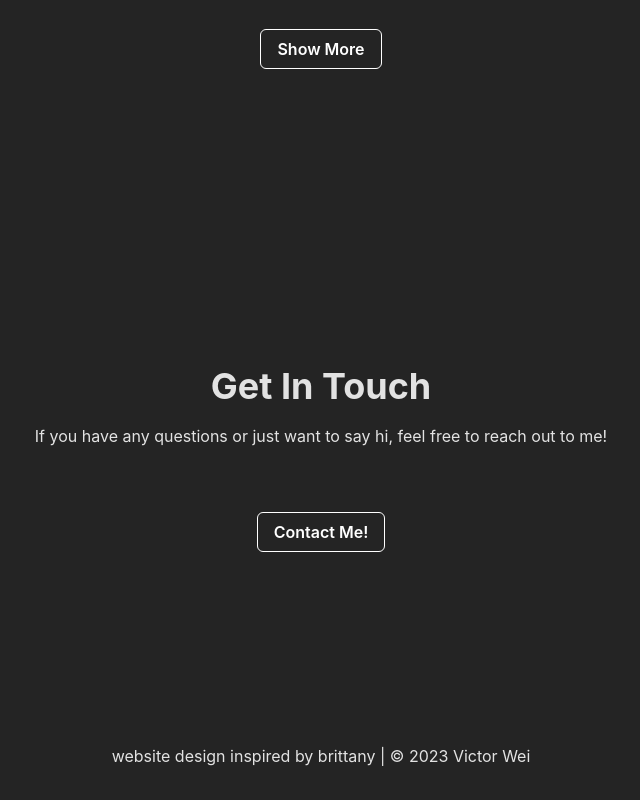
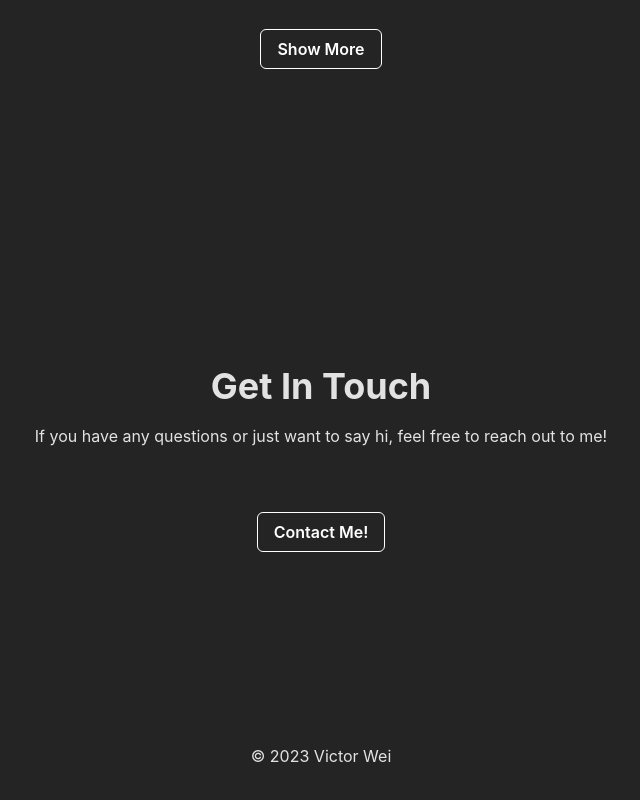
Before and after one commit to victoryqwei/victorwei.com, a React (Vite) app: page / in a window 1280 px wide. Shown: the part 3962-4762 px from the top of the page, without its empty margins (319-959 px from the left). Built offline with nearby package versions, Linux system fonts and the light colour scheme.

Commit message:
fix: remove inspiration

```diff
--- a/src/react/Contact.tsx
+++ b/src/react/Contact.tsx
@@ -40,11 +40,12 @@ const Contact: React.FC = () => {
           </HStack>
         )}
         <Text>
-          website design inspired by{" "}
+          {/* website design inspired by{" "}
           <Link href="https://v4.brittanychiang.com/" isExternal>
             brittany
           </Link>{" "}
-          | © 2023 Victor Wei
+          |  */}
+          © 2023 Victor Wei
         </Text>
       </VStack>
     </>
```
